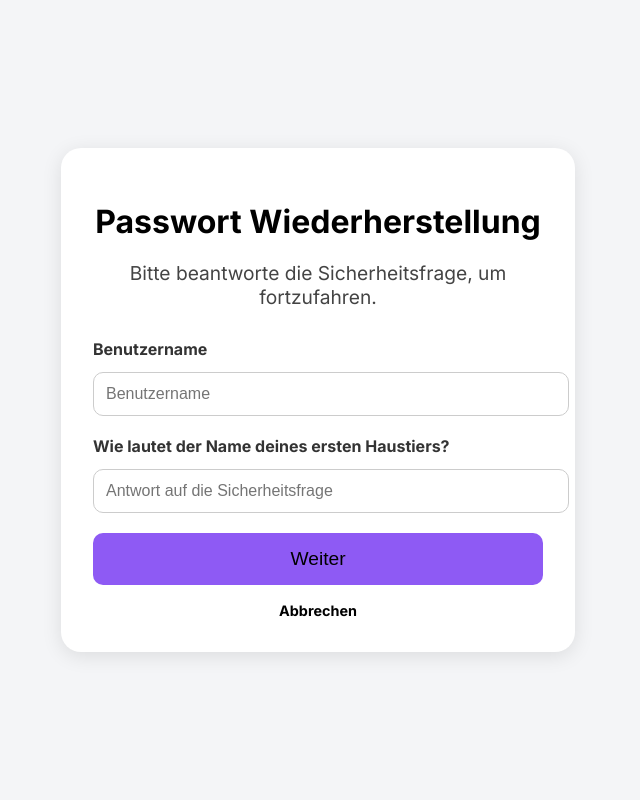
After one commit to Mr-Robotiko/studyflow, a PHP site: page /passwort.html in a window 1280 px wide. The commit adds this page. Shown: the whole page, without its empty margins (322-962 px from the left). Run offline with PHP 8.4, Linux system fonts and the light colour scheme.

Commit message:
Password vergessen JS + HTML + CSS und Login schön

```diff
--- a/login.php
+++ b/login.php
@@ -45,6 +45,10 @@ if (isset($_SESSION["eingeloggt"]) && $_SESSION["eingeloggt"] === true) {
   <div>
     <label for="password">Passwort</label>
     <input class="input" type="password" id="password" name="password" placeholder="Passwort eingeben" required />
+  </div>
+
+  <div class="password-forgotten">
+    <a href="passwort.html" class="forgot-password-link">Passwort vergessen?</a>
   </div>
 
   <div class="buttons">
--- /dev/null
+++ b/passwort.html
@@ -0,0 +1,54 @@
+<!DOCTYPE html>
+<html lang="de">
+<head>
+  <meta charset="UTF-8" />
+  <meta name="viewport" content="width=device-width, initial-scale=1.0"/>
+  <title>Passwort Wiederherstellung - StudyCal</title>
+  <link rel="stylesheet" href="system/style/newpassword.css" />
+  <script defer src="system/javascript/newpassword.js"></script>
+  <link href="https://fonts.googleapis.com/css2?family=Inter:wght@400;700&display=swap" rel="stylesheet">
+</head>
+<body>
+
+  <div class="container">
+    <h1>Passwort Wiederherstellung</h1>
+    <p class="subtitle">Bitte beantworte die Sicherheitsfrage, um fortzufahren.</p>
+
+    <!-- Sicherheitsfrage Formular -->
+    <div id="questionForm">
+      <div class="form-group">
+        <label for="username">Benutzername</label>
+        <input type="text" id="username" placeholder="Benutzername" required>
+      </div>
+
+      <div class="form-group">
+        <label for="securityAnswer">Wie lautet der Name deines ersten Haustiers?</label>
+        <input type="text" id="securityAnswer" placeholder="Antwort auf die Sicherheitsfrage" required>
+      </div>
+
+      <button class="btn" onclick="checkSecurityAnswer()">Weiter</button>
+    </div>
+
+    <!-- Passwort ändern Formular -->
+    <div id="passwordForm" style="display:none;">
+      <div class="form-group">
+        <label for="newPassword">Neues Passwort</label>
+        <input type="password" id="newPassword" placeholder="Neues Passwort" required>
+      </div>
+
+      <div class="form-group">
+        <label for="confirmPassword">Passwort Bestätigen</label>
+        <input type="password" id="confirmPassword" placeholder="Passwort bestätigen" required>
+      </div>
+
+      <button class="btn" onclick="updatePassword()">Passwort ändern</button>
+    </div>
+
+    <!-- Zurück zum Login -->
+    <div class="link">
+      <a href="login.php">Abbrechen</a>
+    </div>
+  </div>
+
+</body>
+</html>
--- /dev/null
+++ b/system/javascript/newpassword.js
@@ -0,0 +1,53 @@
+/*
+function checkSecurityAnswer() {
+    const username = document.getElementById('username').value;
+    const securityAnswer = document.getElementById('securityAnswer').value;
+
+    // Dummy-Sicherheitsantwort (ersetzen durch echten Abgleich)
+    const correctAnswer = "meinHund123";
+
+    if (securityAnswer === correctAnswer) {
+      document.getElementById('questionForm').style.display = 'none';
+      document.getElementById('passwordForm').style.display = 'block';
+    } else {
+      alert("Die Antwort auf die Sicherheitsfrage war falsch. Versuche es erneut.");
+    }
+  }
+
+  function updatePassword() {
+    const newPassword = document.getElementById('newPassword').value;
+    const confirmPassword = document.getElementById('confirmPassword').value;
+
+    if (newPassword === confirmPassword) {
+      alert("Passwort erfolgreich geändert!");
+      // Hier später: AJAX oder Weiterleitung zur Datenbankverarbeitung
+    } else {
+      alert("Die Passwörter stimmen nicht überein.");
+    }
+  }
+  */
+  function checkSecurityAnswer() {
+    const username = document.getElementById('username').value;
+    const securityAnswer = document.getElementById('securityAnswer').value;
+
+    // TESTMODUS: Sicherheitsfrage wird immer als richtig bewertet
+    if (username.trim() !== "" && securityAnswer.trim() !== "") {
+      document.getElementById('questionForm').style.display = 'none';
+      document.getElementById('passwordForm').style.display = 'block';
+    } else {
+      alert("Bitte fülle alle Felder aus.");
+    }
+  }
+
+  function updatePassword() {
+    const newPassword = document.getElementById('newPassword').value;
+    const confirmPassword = document.getElementById('confirmPassword').value;
+
+    if (newPassword === confirmPassword && newPassword.trim() !== "") {
+      alert("Passwort erfolgreich geändert! (Testmodus)");
+      // TEST: Hier könnte man z.B. zurück zur Loginseite leiten
+      window.location.href = "login.php";
+    } else {
+      alert("Die Passwörter stimmen nicht überein oder sind leer.");
+    }
+  }
--- /dev/null
+++ b/system/style/newpassword.css
@@ -0,0 +1,97 @@
+body {
+    font-family: 'Inter', sans-serif;
+    margin: 0;
+    padding: 0;
+    background-color: #F4F5F7;
+    display: flex;
+    justify-content: center;
+    align-items: center;
+    height: 100vh;
+  }
+
+  .container {
+    background-color: white;
+    padding: 2rem;
+    box-shadow: 0 4px 20px rgba(0, 0, 0, 0.1);
+    border-radius: 20px;
+    width: 100%;
+    max-width: 450px;
+  }
+
+  h1 {
+    font-size: 2rem;
+    font-weight: 700;
+    color: black;
+    text-align: center;
+    margin-bottom: 20px;
+  }
+
+  .subtitle {
+    font-size: 1.2rem;
+    color: #444;
+    margin-bottom: 30px;
+    text-align: center;
+  }
+
+  .form-group {
+    margin-bottom: 20px;
+  }
+
+  label {
+    font-weight: 600;
+    font-size: 1rem;
+    color: #333;
+    display: block;
+    margin-bottom: 8px;
+  }
+
+  input {
+    width: 100%;
+    padding: 12px;
+    font-size: 1rem;
+    border: 1px solid #ccc;
+    border-radius: 10px;
+    margin-top: 5px;
+  }
+
+  .btn {
+    width: 100%;
+    padding: 15px;
+    background-color: #8E5AF4;
+    color: black;
+    font-size: 1.2rem;
+    border-radius: 10px;
+    border: none;
+    cursor: pointer;
+    transition: background-color 0.3s ease;
+  }
+
+  .btn:hover {
+    background-color: #7749D6;
+  }
+
+  .link {
+    text-align: center;
+    margin-top: 15px;
+  }
+
+  .link a {
+    font-size: 0.9rem;
+    color: black;
+    text-decoration: none;
+    font-weight: 600;
+  }
+
+  .link a:hover {
+    color: #7749D6;
+  }
+
+  /* Responsive */
+  @media (max-width: 768px) {
+    .container {
+      padding: 1.5rem;
+    }
+    h1 {
+      font-size: 1.6rem;
+    }
+  }
```
Also changed, not shown: system/style/prelogin.css (+63 -10 lines).
